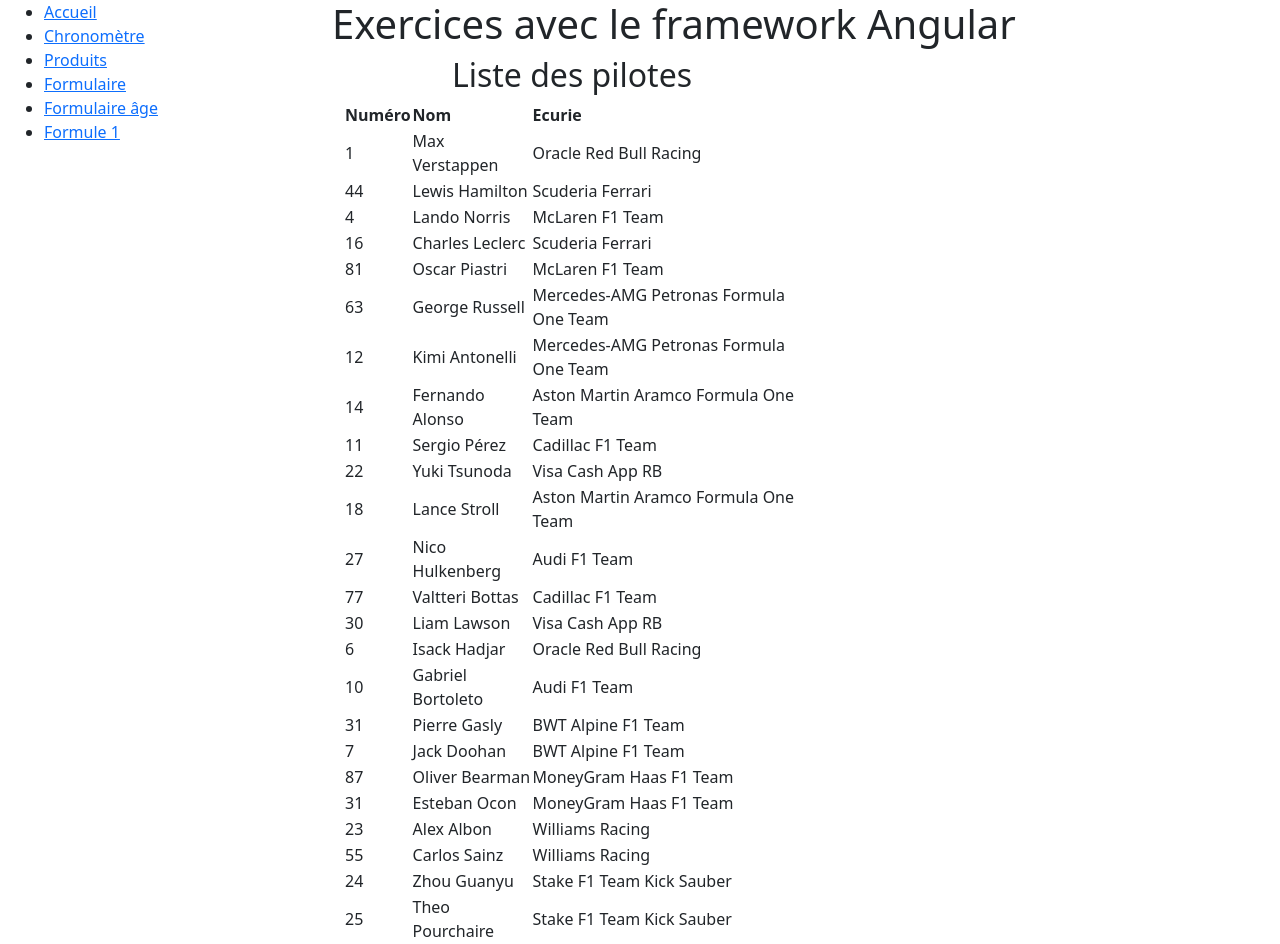
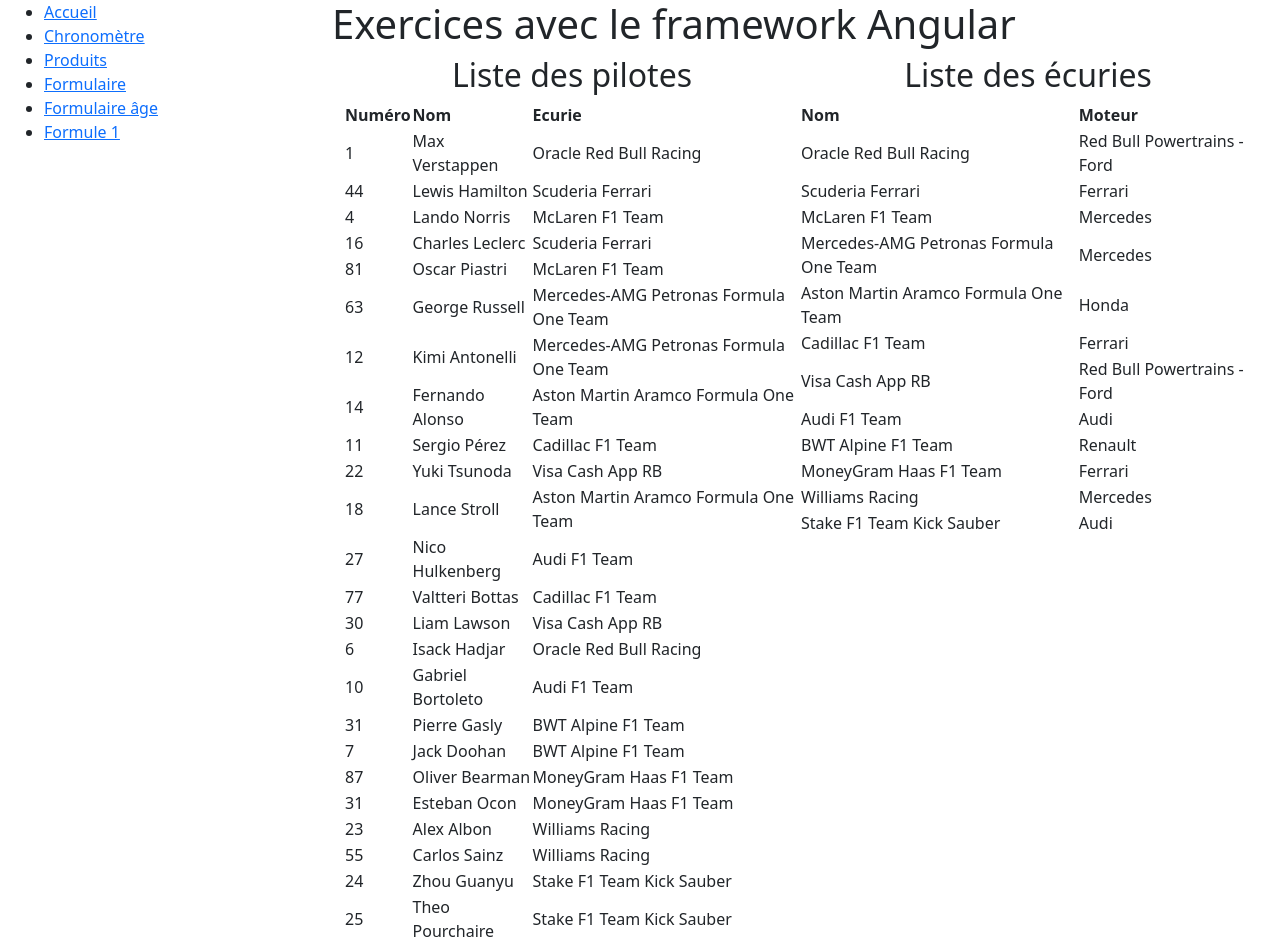
Before and after one commit to Verly1969/Exercices, an Angular app: page /formule in a window 1280 px wide. Built offline with nearby package versions, Linux system fonts and the light colour scheme; data requests are answered from the project's data file.

Commit message:
get all pilotes and teams

```diff
--- /dev/null
+++ b/src/app/core/services/ecurie.service.ts
@@ -0,0 +1,20 @@
+import { HttpClient } from '@angular/common/http';
+import { inject, Injectable } from '@angular/core';
+import { Observable } from 'rxjs';
+import { IPilote } from '../../shared/models/interfaces/i-pilote';
+import { IEcurie } from '../../shared/models/interfaces/i-ecurie';
+
+@Injectable({
+  providedIn: 'root',
+})
+export class EcurieService {
+  // url base de l'api
+  private readonly baseUrl = 'http://localhost:3000/constructeurs';
+  // client http pour faire les requêtes
+  private readonly httpClient: HttpClient = inject(HttpClient);
+
+  // méthode pour récupérer tous les pilotes
+  getAllTeams(): Observable<IEcurie[]> {
+    return this.httpClient.get<IEcurie[]>(this.baseUrl);
+  }
+}
--- a/src/app/features/formule1/formule1.html
+++ b/src/app/features/formule1/formule1.html
@@ -21,4 +21,24 @@
         }
         </table>
     </div>
+    <div class="pilotes">
+        <h2>Liste des écuries</h2>
+        <table>
+            <tr>
+                <th>Nom</th>
+                <th>Moteur</th>
+            </tr>
+        @for (equipe of equipes$ | async; track $index) {
+            <tr>
+                <td>{{equipe.nom_complet}}</td>
+                <td>{{equipe.constructeur_moteur}}</td>
+            </tr>
+        }
+        @empty {
+            <tr>
+                <td colspan="2">Aucune écurie disponible</td>
+            </tr>
+        }
+        </table>
+    </div>
 </div>
--- a/src/app/features/formule1/formule1.ts
+++ b/src/app/features/formule1/formule1.ts
@@ -3,6 +3,8 @@
 import { PiloteService } from '../../core/services/pilote.service';
 import { of } from 'rxjs';
 import { AsyncPipe } from '@angular/common';
+import { EcurieService } from '../../core/services/ecurie.service';
+import { IEcurie } from '../../shared/models/interfaces/i-ecurie';
 
 @Component({
   selector: 'app-formule1',
@@ -13,9 +15,12 @@
 export class Formule1 implements OnInit {
 
   private readonly _piloteService = inject(PiloteService);
+  private readonly _ecurieService = inject(EcurieService);
   pilotes$ = of<IPilote[]>([]);
+  equipes$ = of<IEcurie[]>([]);
 
   ngOnInit(): void {
     this.pilotes$ = this._piloteService.getAllPilotes();
+    this.equipes$ = this._ecurieService.getAllTeams();
   }
 }
--- a/src/app/shared/models/interfaces/i-ecurie.ts
+++ b/src/app/shared/models/interfaces/i-ecurie.ts
@@ -1,6 +1,6 @@
 export interface IEcurie {
     id: string
-    name: string
-    engine: string
+    nom_complet: string
+    constructeur_moteur: string
     pilotes: string[]
 }
```
